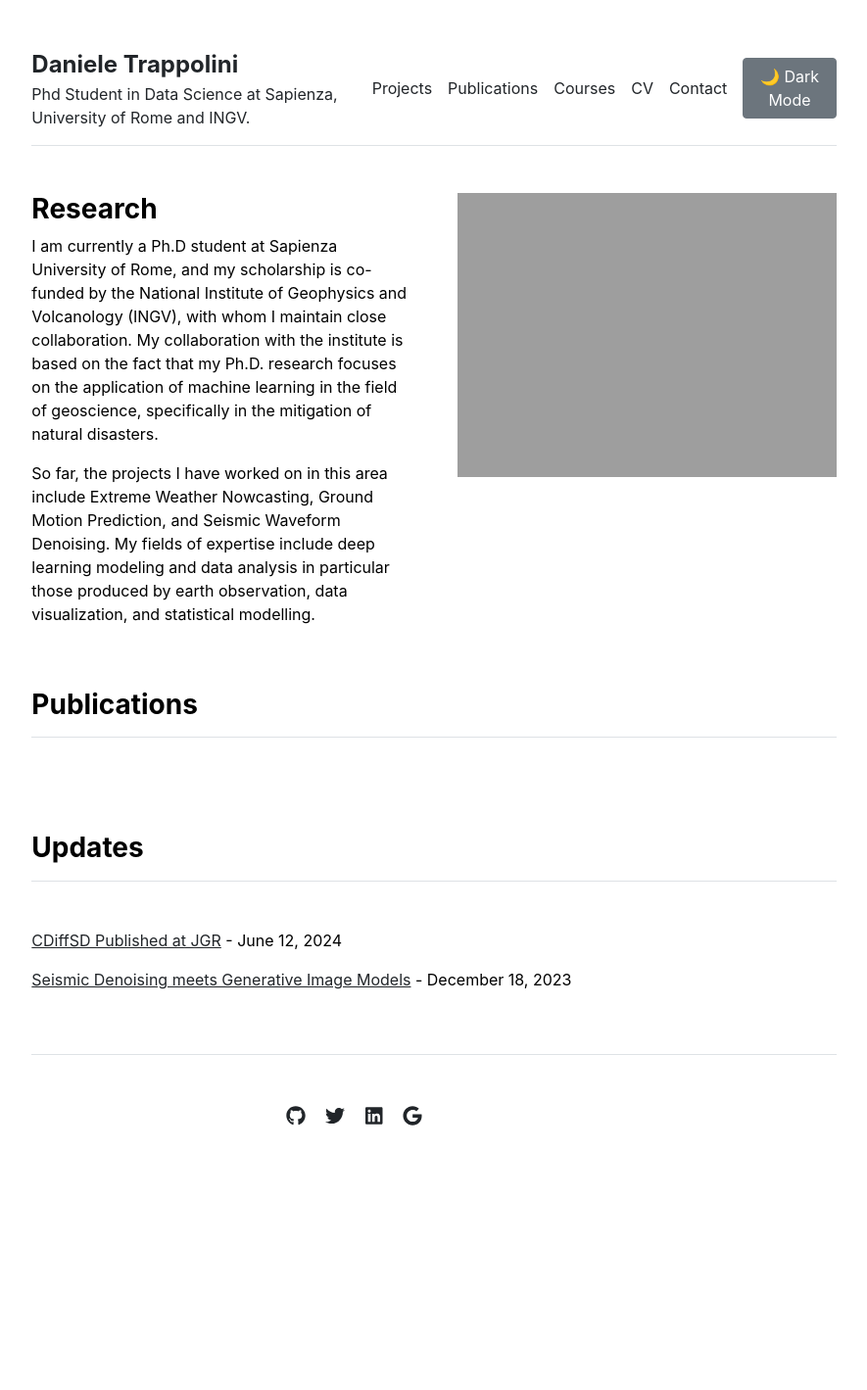
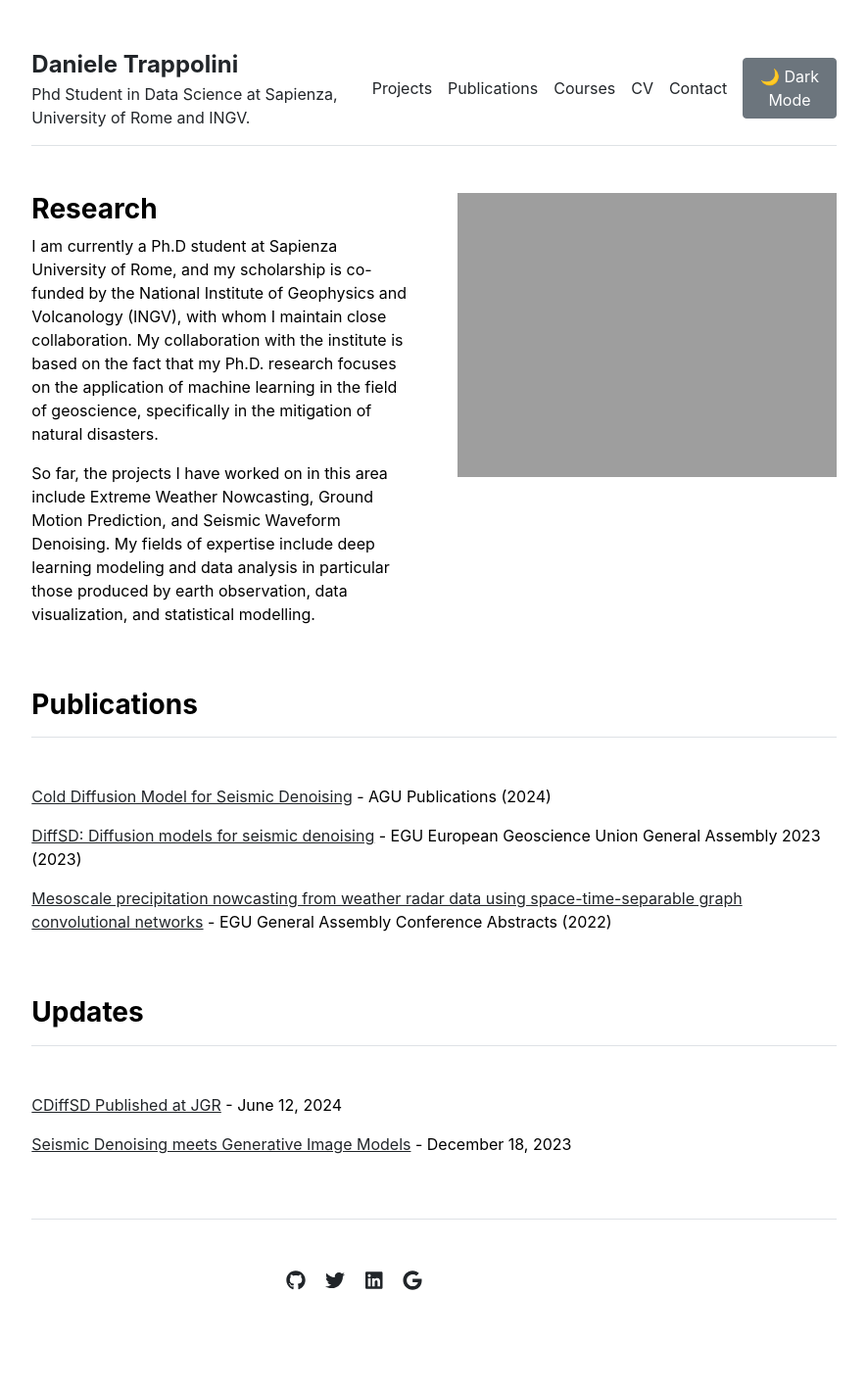
Before and after one commit to Daniele-Trappolini/Daniele-Trappolini.github.io, a Jekyll site: the page built from index.md, in a window 1280 px wide. Shown: the whole page at 98% size, without its empty margins (197-1082 px from the left). Built offline with Jekyll 4.4.1, drawn with Linux system fonts in a browser that asks for light colours; before the commit the page ends 1251 px from its top, so only the background shows below that.

Commit message:
commit 12

```diff
--- a/_data/publications.yml
+++ b/_data/publications.yml
@@ -1,27 +1,33 @@
 featured:
-  - name: "Cold Diffusion Model for Seismic Denoising"
+  - title: "Cold Diffusion Model for Seismic Denoising"
+    name: "Cold Diffusion Model for Seismic Denoising"
     journal: "AGU Publications"
     year: 2024
     url: "https://agupubs.onlinelibrary.wiley.com/doi/10.1029/2024JH000179"
-  - name: "DiffSD: Diffusion models for seismic denoising"
+  - title: "DiffSD: Diffusion models for seismic denoising"
+    name: "DiffSD: Diffusion models for seismic denoising"
     event: "EGU European Geoscience Union General Assembly 2023"
     year: 2023
     url: "https://meetingorganizer.copernicus.org/EGU23/EGU23-13811.html"
-  - name: "Mesoscale precipitation nowcasting from weather radar data using space-time-separable graph convolutional networks"
+  - title: "Mesoscale precipitation nowcasting from weather radar data using space-time-separable graph convolutional networks"
+    name: "Mesoscale precipitation nowcasting from weather radar data using space-time-separable graph convolutional networks"
     event: "EGU General Assembly Conference Abstracts"
     year: 2022
     url: "https://ui.adsabs.harvard.edu/abs/2022EGUGA..24.5361T/abstract"
 
 index:
-  - name: "Cold Diffusion Model for Seismic Denoising"
+  - title: "Cold Diffusion Model for Seismic Denoising"
+    name: "Cold Diffusion Model for Seismic Denoising"
     journal: "AGU Publications"
     year: 2024
     url: "https://agupubs.onlinelibrary.wiley.com/doi/10.1029/2024JH000179"
-  - name: "DiffSD: Diffusion models for seismic denoising"
+  - title: "DiffSD: Diffusion models for seismic denoising"
+    name: "DiffSD: Diffusion models for seismic denoising"
     event: "EGU European Geoscience Union General Assembly 2023"
     year: 2023
     url: "https://meetingorganizer.copernicus.org/EGU23/EGU23-13811.html"
-  - name: "Mesoscale precipitation nowcasting from weather radar data using space-time-separable graph convolutional networks"
+  - title: "Mesoscale precipitation nowcasting from weather radar data using space-time-separable graph convolutional networks"
+    name: "Mesoscale precipitation nowcasting from weather radar data using space-time-separable graph convolutional networks"
     event: "EGU General Assembly Conference Abstracts"
     year: 2022
     url: "https://ui.adsabs.harvard.edu/abs/2022EGUGA..24.5361T/abstract"
--- a/_includes/publications.html
+++ b/_includes/publications.html
@@ -2,7 +2,7 @@
   <div>
     <h3 class="fw-bold border-bottom pb-3 mb-5">Publications</h3>
     {% if page.title == "Home" %}
-      {% for item in site.data.featured %}
+      {% for item in site.data.publications.featured %}
         <p>
           <a href="{{ item.url }}">{{ item.name }}</a>
           {% if item.journal %} - {{ item.journal }}{% endif %}
@@ -11,7 +11,7 @@
         </p>
       {% endfor %}
     {% else %}
-      {% for item in site.data.index %}
+      {% for item in site.data.publications.index %}
         <p>
           <a href="{{ item.url }}">{{ item.name }}</a>
           {% if item.journal %} - {{ item.journal }}{% endif %}
```
